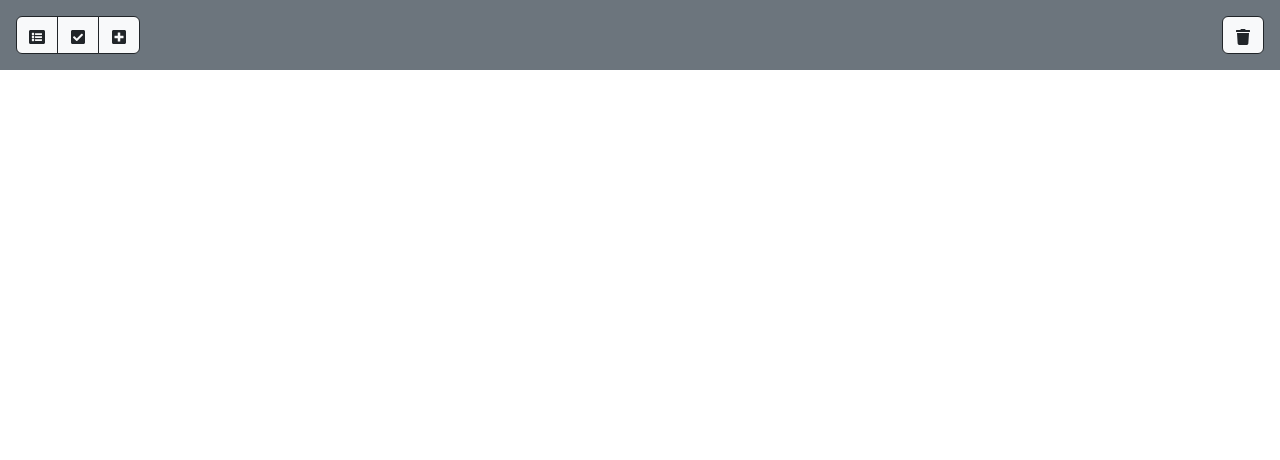
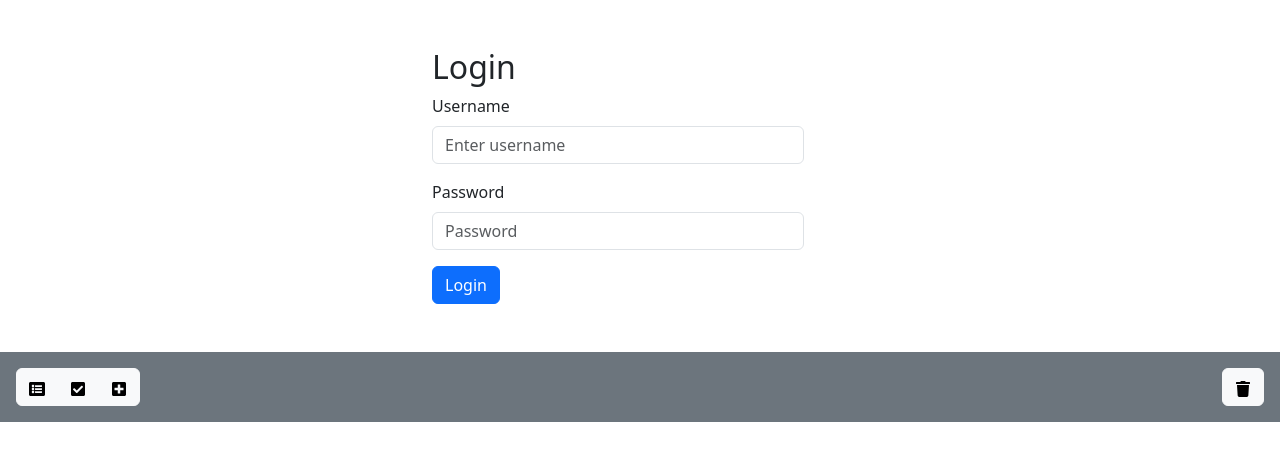
Before and after one commit to sauvageb/REACTJS_todolist, a React (Create React App) app: page /login in a window 1280 px wide. Before the commit this address had no page. Shown: the top 460 px of the page. Built offline with nearby package versions, Linux system fonts and the light colour scheme.

Commit message:
display tasks from data.json

```diff
--- a/package.json
+++ b/package.json
@@ -6,6 +6,7 @@
     "@testing-library/jest-dom": "^5.17.0",
     "@testing-library/react": "^13.4.0",
     "@testing-library/user-event": "^13.5.0",
+    "axios": "^1.5.0",
     "bootstrap": "^5.3.1",
     "react": "^18.2.0",
     "react-bootstrap": "^2.8.0",
--- a/src/App.js
+++ b/src/App.js
@@ -4,13 +4,18 @@ import NavBar from "./components/NavBar";
 import {Route, Routes} from "react-router-dom";
 import AddTask from "./components/AddTask";
 import TodoList from "./components/TodoList";
+import Login from "./components/Login";
+import NoMatch from "./components/NoMatch";
 
 export default function App() {
     return (
         <section id="todo">
             <Routes>
                 <Route path="/add-task" element={<AddTask/>}/>
-                <Route path="/" element={<TodoList/>}/>
+                <Route path="/login" element={<Login/>}/>
+                <Route path="/tasks/:search" element={<TodoList/>}/>
+                <Route path="/tasks" element={<TodoList/>}/>
+                <Route path="*" element={<NoMatch/>}/>
             </Routes>
             <NavBar/>
         </section>
--- /dev/null
+++ b/src/components/Login.js
@@ -0,0 +1,81 @@
+import React, {useState} from 'react';
+import axios from 'axios';
+import {Button, Form} from "react-bootstrap";
+
+const Login = () => {
+    const [validated, setValidated] = useState(false);
+
+    const [credentials, setCredentials] = useState({
+        username: '',
+        password: ''
+    });
+
+
+    const handleChange = (e) => {
+        setCredentials({
+            ...credentials,
+            [e.target.name]: e.target.value
+        });
+    };
+
+    const handleSubmit = async (event) => {
+        console.log('test')
+        event.preventDefault();
+
+        const form = event.currentTarget;
+        if (form.checkValidity() === false) {
+            event.preventDefault();
+            event.stopPropagation();
+        }
+        setValidated(true);
+
+        try {
+            const response = await axios.post('/api/auth/login', credentials);
+            const {token} = response.data;
+            // Store the tokens in localStorage or secure cookie for later use
+            localStorage.setItem('token', token);
+
+            // Redirect or perform other actions upon successful login
+        } catch (error) {
+            // Handle login error
+        }
+    };
+
+    return (
+        <div className="container m-5">
+            <div className="d-flex justify-content-center">
+                <div className="col-4">
+                    <h2>Login</h2>
+                    <Form noValidate validated={validated} onSubmit={handleSubmit}>
+
+                        <Form.Group className="mb-3" controlId="username">
+                            <Form.Label>Username</Form.Label>
+                            <Form.Control
+                                type="text"
+                                name="username"
+                                value={credentials.username}
+                                onChange={handleChange}
+                                placeholder="Enter username"
+                            />
+                        </Form.Group>
+                    </Form>
+
+                    <Form.Group className="mb-3" controlId="password">
+                        <Form.Label>Password</Form.Label>
+                        <Form.Control
+                            type="password"
+                            name="password"
+                            value={credentials.password}
+                            onChange={handleChange}
+                            placeholder="Password"
+                        />
+                    </Form.Group>
+
+                    <Button variant="primary" type="submit">Login</Button>
+                </div>
+            </div>
+        </div>
+    );
+};
+
+export default Login;
--- a/src/components/NavBar.js
+++ b/src/components/NavBar.js
@@ -1,13 +1,41 @@
 import {FaCheckSquare, FaListAlt, FaPlusSquare, FaTrash} from "react-icons/fa";
+import {NavLink} from "react-router-dom";
 
 export default function NavBar() {
     return (
         <footer className="d-flex justify-content-between bg-secondary p-3" id="mainFooter">
             <div className="btn-group">
-                <a href="#" className="btn btn-outline-dark bg-light"><FaListAlt/></a>
-                <a href="#" className="btn btn-outline-dark bg-light"><FaCheckSquare/></a>
-                <a href="#" className="btn btn-outline-dark bg-light"><FaPlusSquare/></a>
+                {/* All tasks */}
+                <NavLink
+                    to="/tasks"
+                    className={({isActive}) =>
+                        isActive
+                            ? 'btn bg-light btn-light'
+                            : 'btn bg-light btn-light'
+                    }><FaListAlt/></NavLink>
+
+                {/* Completed tasks */}
+                <NavLink to="/tasks/completed"
+                         className={({isActive}) =>
+                             isActive
+                                 ? 'btn bg-light btn-light'
+                                 : 'btn bg-light btn-light'
+                         }><FaCheckSquare/></NavLink>
+                {/* Add Task */}
+                <NavLink to="/add-task"
+                         className={({isActive}) =>
+                             isActive
+                                 ? 'btn bg-light btn-light'
+                                 : 'btn bg-light btn-light'
+                         }><FaPlusSquare/></NavLink>
             </div>
-            <button className="btn btn-outline-dark bg-light"><FaTrash/></button>
+
+            <NavLink to="/add-task"
+                     className={({isActive}) =>
+                         isActive
+                             ? 'btn bg-light btn-light'
+                             : 'btn bg-light btn-light'
+                     }><FaTrash/></NavLink>
+
         </footer>);
 }
--- /dev/null
+++ b/src/components/NoMatch.js
@@ -0,0 +1,12 @@
+import {Link} from "react-router-dom";
+
+export default function NoMatch() {
+    return (
+        <div>
+            <h2>Nothing to see here!</h2>
+            <p>
+                <Link to="/">Go to the home page</Link>
+            </p>
+        </div>
+    );
+}
--- a/src/components/TodoList.js
+++ b/src/components/TodoList.js
@@ -1,26 +1,37 @@
-import {FaCheckSquare, FaListAlt, FaPlusSquare, FaTrash} from "react-icons/fa";
+import {useEffect, useState} from "react";
+import {useParams} from "react-router-dom";
 
 export default function TodoList() {
+    const [tasks, setTasks] = useState([]);
+    const {search} = useParams();
+
+    useEffect(() => {
+        fetch('../data.json')
+            .then(res => res.json())
+            .then(data => {
+                switch (search) {
+                    case 'completed':
+                        setTasks(data.filter(task => task.completed));
+                        break;
+                    default:
+                        setTasks(data);
+                        break;
+                }
+            });
+    }, [search]);
+
     return (
         <section id="todo">
             <h1 className="m-3">Liste de tâches</h1>
             <ul className="list-group m-3">
-                <li className="list-group-item d-flex align-tiems-center">
-                    Ranger la vaisselle
-                    <button className="btn btn-sm ms-auto btn-outline-success">&#x2713;</button>
-                </li>
-                <li className="list-group-item d-flex align-tiems-center">
-                    Répondre appel d'offres
-                    <button className="btn btn-sm ms-auto btn-outline-success">&#x2713;</button>
-                </li>
-                <li className="list-group-item d-flex align-tiems-center">
-                    Signer contrat
-                    <button className="btn btn-sm ms-auto btn-outline-success">&#x2713;</button>
-                </li>
-                <li className="list-group-item d-flex align-tiems-center">
-                    Ranger la salon
-                    <button className="btn btn-sm ms-auto btn-outline-success">&#x2713;</button>
-                </li>
+
+                {tasks.map(t => (
+                    <li key={t.id} className="list-group-item d-flex align-items-center">
+                        {t.name}
+                        <button className="btn btn-sm ms-auto btn-outline-success">&#x2713;</button>
+                    </li>)
+                )}
+
             </ul>
         </section>
     );
--- a/src/index.js
+++ b/src/index.js
@@ -5,7 +5,10 @@ import App from './App';
 import reportWebVitals from './reportWebVitals';
 import {BrowserRouter} from "react-router-dom";
 
+// Permet d'attacher le React et ses composants à la div id="root" de la page index.htmtl
 const root = ReactDOM.createRoot(document.getElementById('root'));
+// Element racine de l'application : Utilisation du composant App.js
+// BrowserRouter ==> indique que React va utiliser la navigation react router
 root.render(
     <React.StrictMode>
         <BrowserRouter>
```
Also changed, not shown: public/data.json (added, +22 -0 lines), src/App.css (indentation only), 1 other file (tests, documents, lock files or other folders).
